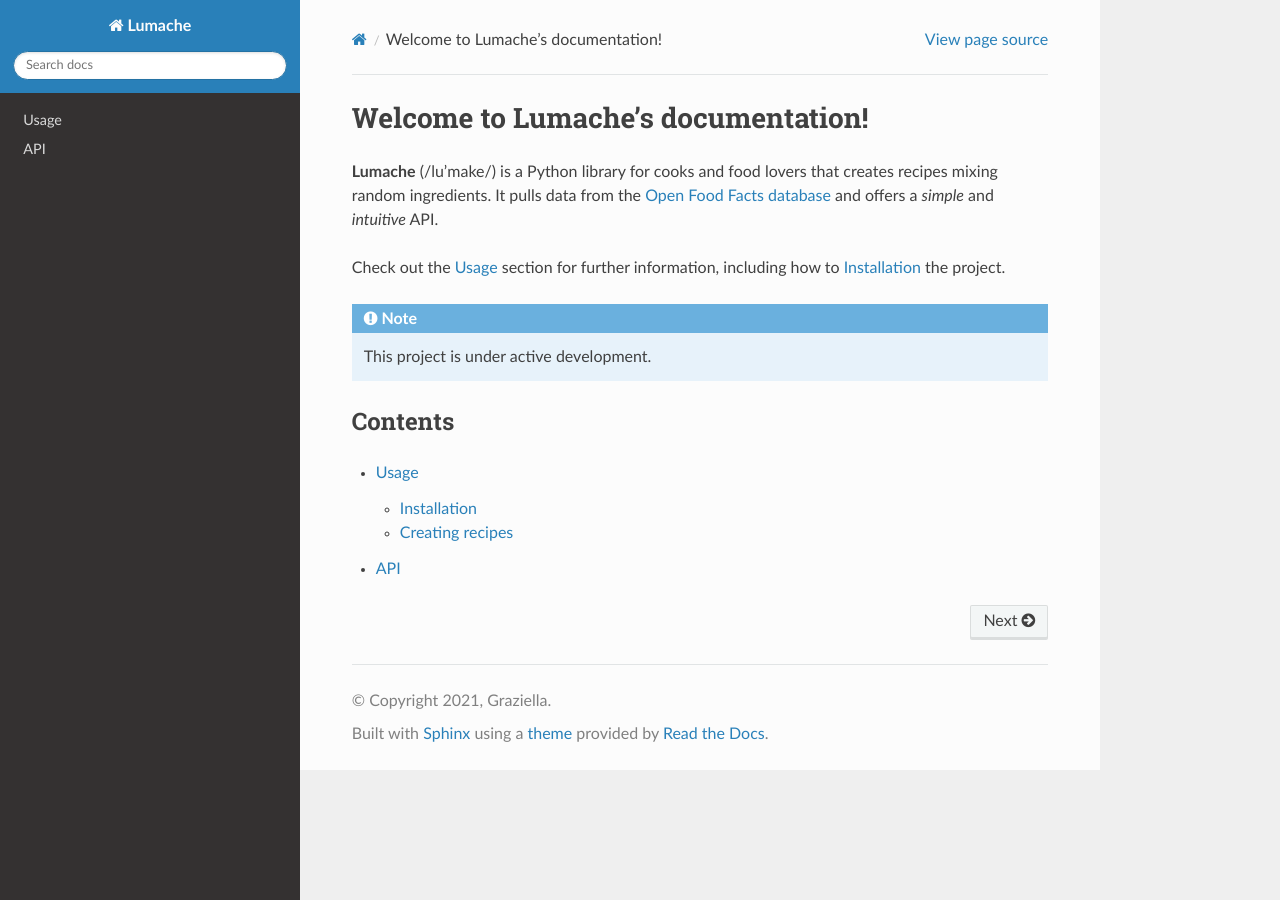
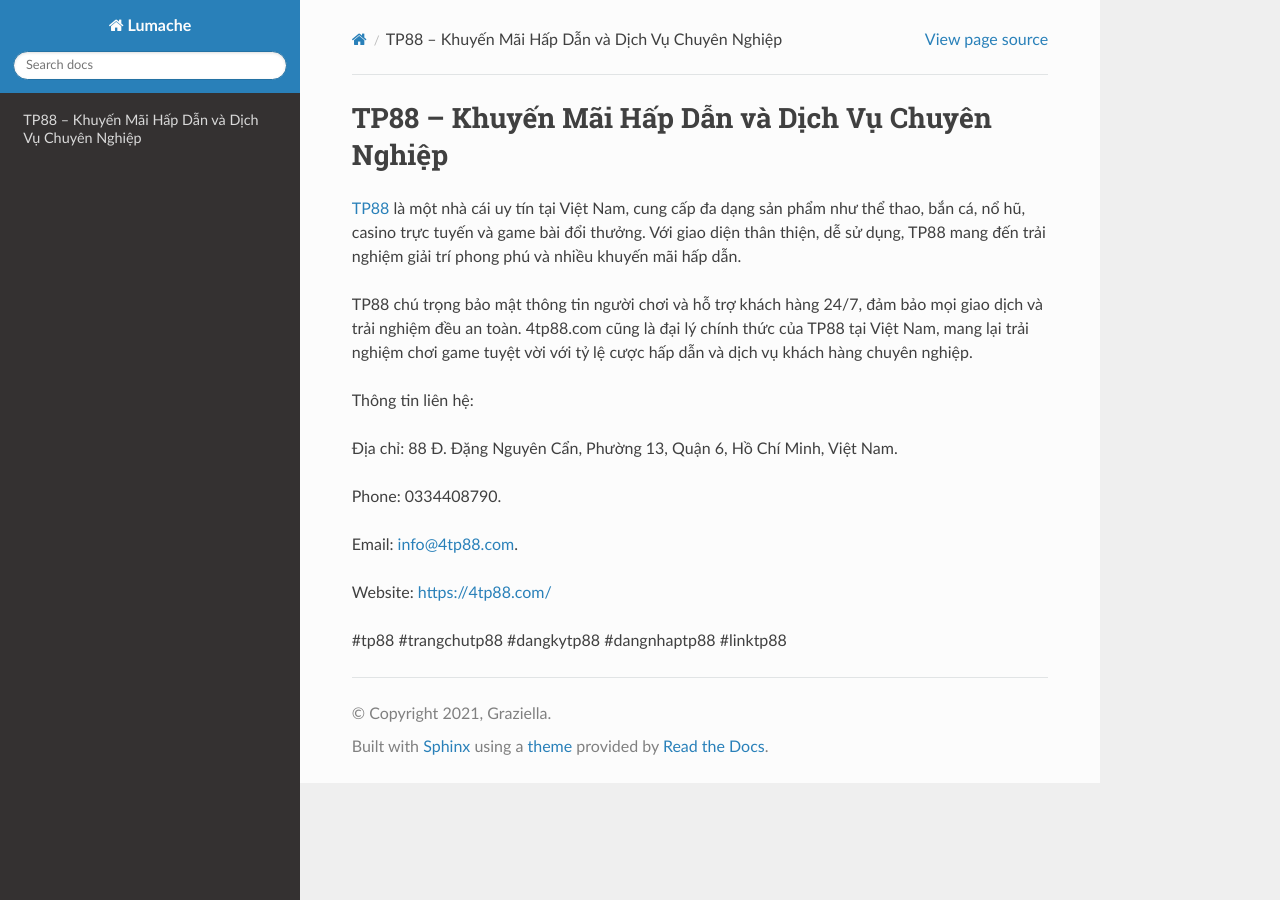
Before and after one commit to parkisngan19/4tp88com, a Sphinx documentation site: the page built from docs/source/index.rst, in a window 1280 px wide. Built offline with Sphinx 7.4.7 and the Read the Docs theme 3.1.0, drawn with Linux system fonts in a browser that asks for light colours.

Commit message:
Update index.rst

```diff
--- a/docs/source/index.rst
+++ b/docs/source/index.rst
@@ -1,22 +1,18 @@
-Welcome to Lumache's documentation!
+TP88 – Khuyến Mãi Hấp Dẫn và Dịch Vụ Chuyên Nghiệp
 ===================================
 
-**Lumache** (/lu'make/) is a Python library for cooks and food lovers
-that creates recipes mixing random ingredients.
-It pulls data from the `Open Food Facts database <https://world.openfoodfacts.org/>`_
-and offers a *simple* and *intuitive* API.
+`TP88 <https://4tp88.com/>`_ là một nhà cái uy tín tại Việt Nam, cung cấp đa dạng sản phẩm như thể thao, bắn cá, nổ hũ, casino trực tuyến và game bài đổi thưởng. Với giao diện thân thiện, dễ sử dụng, TP88 mang đến trải nghiệm giải trí phong phú và nhiều khuyến mãi hấp dẫn.
 
-Check out the :doc:`usage` section for further information, including
-how to :ref:`installation` the project.
+TP88 chú trọng bảo mật thông tin người chơi và hỗ trợ khách hàng 24/7, đảm bảo mọi giao dịch và trải nghiệm đều an toàn. 4tp88.com cũng là đại lý chính thức của TP88 tại Việt Nam, mang lại trải nghiệm chơi game tuyệt vời với tỷ lệ cược hấp dẫn và dịch vụ khách hàng chuyên nghiệp.
 
-.. note::
+Thông tin liên hệ:
 
-   This project is under active development.
+Địa chỉ: 88 Đ. Đặng Nguyên Cẩn, Phường 13, Quận 6, Hồ Chí Minh, Việt Nam.
 
-Contents
---------
+Phone: 0334408790.
 
-.. toctree::
+Email: info@4tp88.com.
 
-   usage
-   api
+Website: https://4tp88.com/
+
+#tp88 #trangchutp88 #dangkytp88 #dangnhaptp88 #linktp88
```
